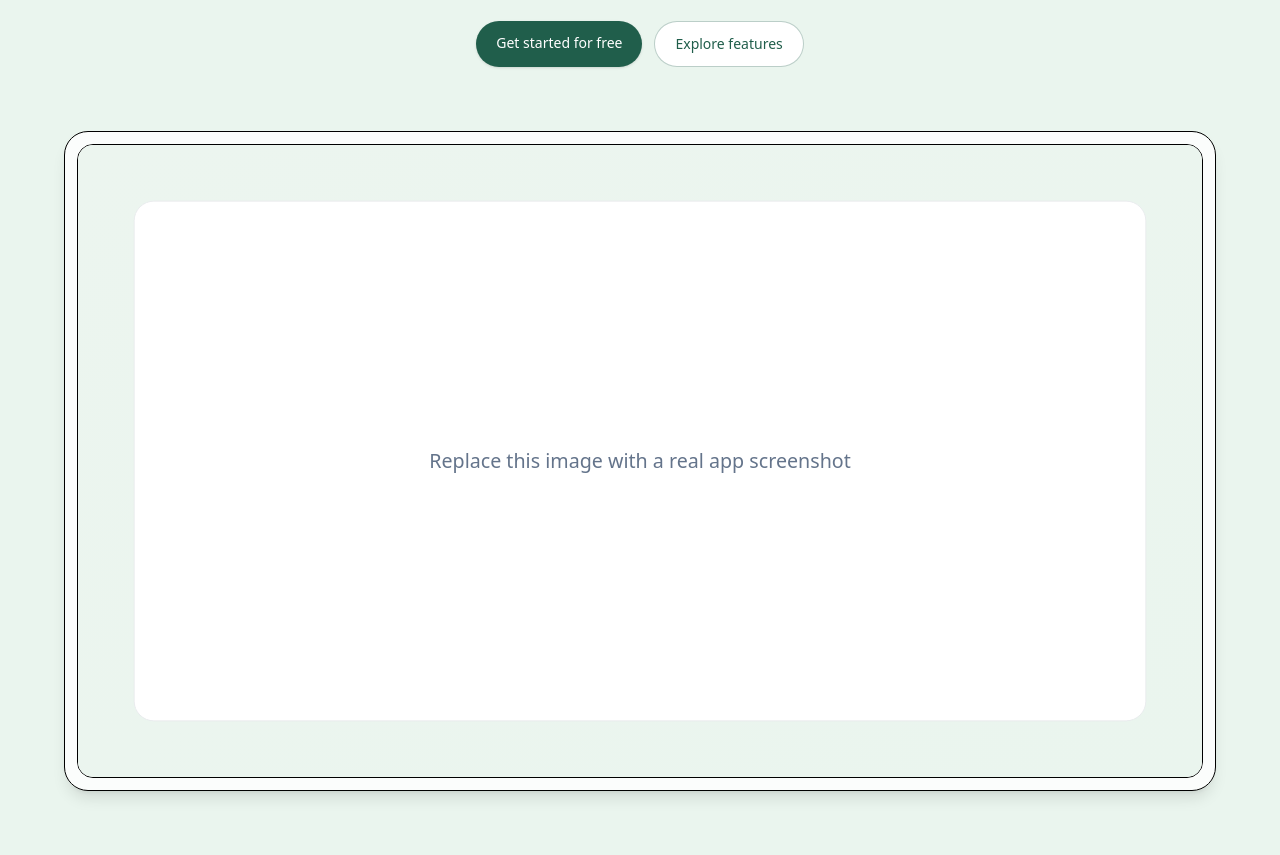
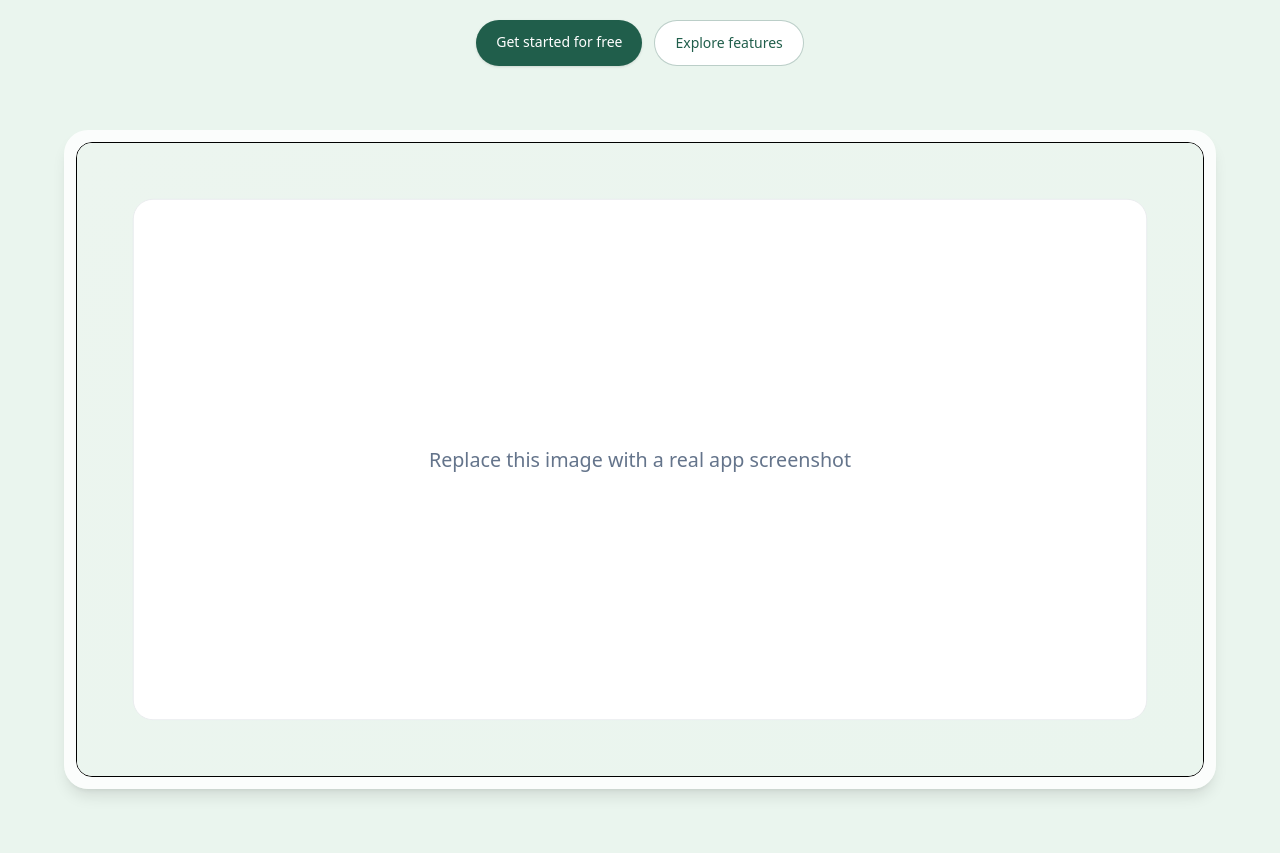
Before and after one commit to tongeche/autostand-saas, a React (Vite) app in the folder apps/web/: page / in a window 1280 px wide. Shown: the part 360-1215 px from the top of the page. Built offline with nearby package versions, Linux system fonts and the light colour scheme; no server answers; the database is empty.

Commit message:
style(landing/auth): remove strokes from landing header, screenshot container, signup/login cards

```diff
--- a/apps/web/src/app/pages/LandingPage.jsx
+++ b/apps/web/src/app/pages/LandingPage.jsx
@@ -6,7 +6,7 @@ export default function LandingPage(){
     <div className="min-h-screen bg-[#eaf5ee]">
       {/* Top nav white bar */}
 
-      <div className="bg-white border-b">
+      <div className="bg-white">
         <nav className="w-full max-w-7xl mx-auto px-4 md:px-6 py-4 flex items-center justify-between">
           <div className="text-2xl md:text-3xl font-bold tracking-tight">Leads<span className="text-primary">+</span></div>
           <div className="hidden md:flex items-center gap-6 text-base text-slate-700">
@@ -39,7 +39,7 @@ export default function LandingPage(){
 
       {/* Preview panel — replace with a large screenshot image */}
       <section className="px-4 md:px-6 pb-16">
-        <div className="max-w-6xl mx-auto rounded-3xl shadow-lg bg-white/80 backdrop-blur border p-2 md:p-3">
+        <div className="max-w-6xl mx-auto rounded-3xl shadow-lg bg-white/80 backdrop-blur p-2 md:p-3">
           <img
             src="/landing-screenshot.svg"
             alt="Leads+ app preview"
--- a/apps/web/src/features/auth/pages/LoginPage.jsx
+++ b/apps/web/src/features/auth/pages/LoginPage.jsx
@@ -26,7 +26,7 @@ export default function LoginPage(){
 
   return (
     <div className="min-h-[60vh] grid place-items-center p-6">
-      <form onSubmit={login} className="w-full max-w-sm bg-white rounded-2xl border shadow-sm p-4 space-y-3">
+      <form onSubmit={login} className="w-full max-w-sm bg-white rounded-2xl shadow p-4 space-y-3">
         <div className="text-lg font-semibold">Sign in</div>
         {msg && <div className="text-sm text-red-700 bg-red-50 border border-red-200 rounded p-2">{msg}</div>}
         <label className="text-sm block">
--- a/apps/web/src/features/auth/pages/SignupPage.jsx
+++ b/apps/web/src/features/auth/pages/SignupPage.jsx
@@ -27,7 +27,7 @@ export default function SignupPage(){
 
   return (
     <div className="min-h-[60vh] grid place-items-center p-6">
-      <form onSubmit={signup} className="w-full max-w-sm bg-white rounded-2xl border shadow-sm p-4 space-y-3">
+      <form onSubmit={signup} className="w-full max-w-sm bg-white rounded-2xl shadow p-4 space-y-3">
         <div className="text-lg font-semibold">Create account</div>
         {msg && <div className="text-sm text-slate-700 bg-slate-50 border border-slate-200 rounded p-2">{msg}</div>}
         <label className="text-sm block">
```
